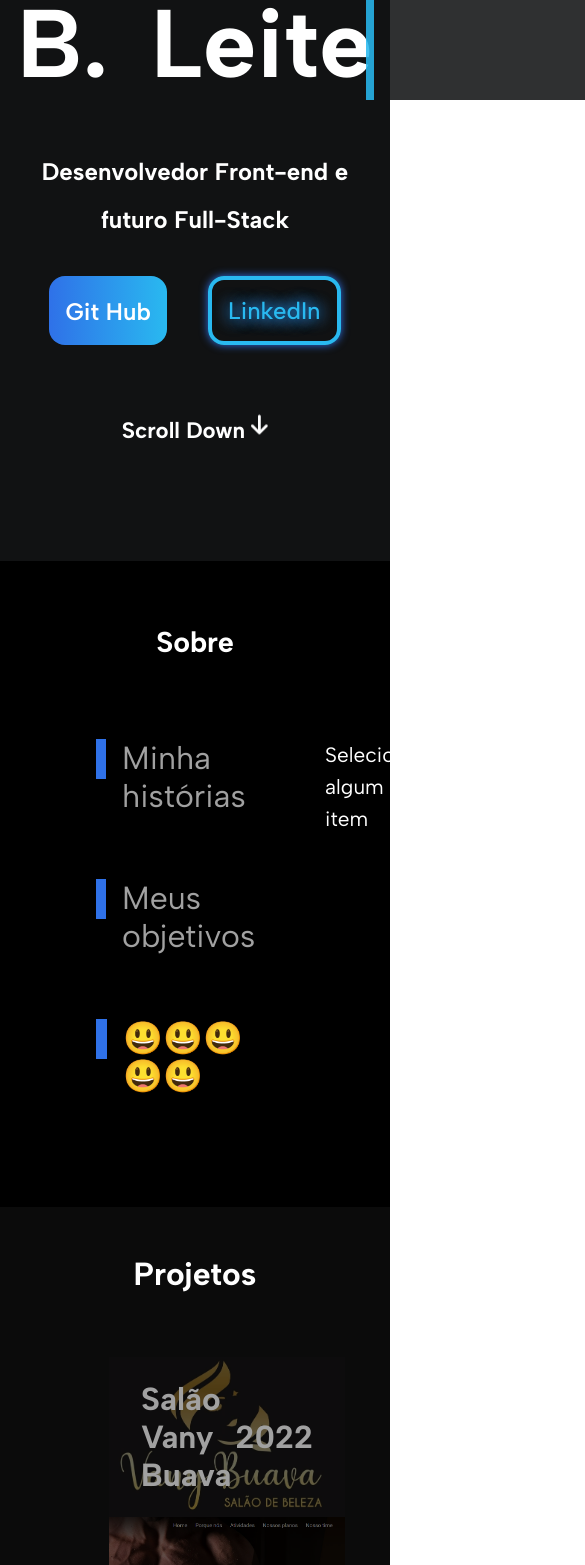
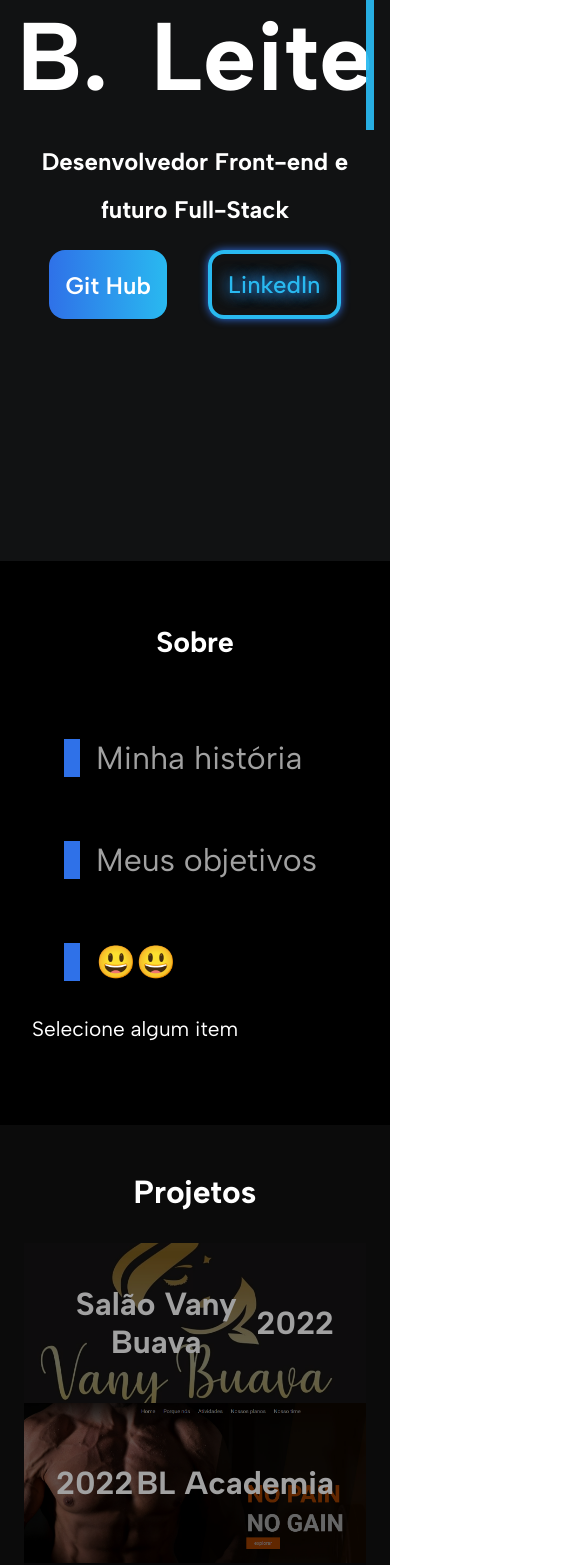
Before and after one commit to Vinicius-B-Leite/portfolio, a React (Create React App) app: page / in a window 390 px wide. Shown: the part 283-1848 px from the top of the page, 585 px wide, since content can reach past the window. Built offline with nearby package versions, Linux system fonts and the light colour scheme.

Commit message:
responsivo foi adicionado

```diff
--- a/src/componentes/botaoGradiente/index.js
+++ b/src/componentes/botaoGradiente/index.js
@@ -3,6 +3,6 @@ import './estilos.scss';
 
 export default function BotaoGradiente(props){
     return(
-        <a className='botao-gradiente' href={props.link}>{props.children}</a>
+        <a className='botao-gradiente' target="blank" href={props.link}>{props.children}</a>
     )
 }
--- a/src/componentes/botaoVazado/index.js
+++ b/src/componentes/botaoVazado/index.js
@@ -3,6 +3,6 @@ import './estilos.scss'
 
 export default function BotaoVazado(props){
     return(
-        <a href={props.link} onClick={props.onClick} className="botao-vazado">{props.children}</a>
+        <a href={props.link} target="blanck" onClick={props.onClick} className="botao-vazado">{props.children}</a>
     )
 }
--- a/src/componentes/home/estilos.scss
+++ b/src/componentes/home/estilos.scss
@@ -11,7 +11,7 @@
     h3 {
         text-align: center;
         font-size: 1.4rem;
-        margin-top: 15rem;
+        margin-top: .5rem;
 
         .icon {
             font-size: 1.4rem;
@@ -58,7 +58,7 @@
 
         h2 {
             padding-left: 12rem;
-            padding-top: 3rem;
+            padding-top: 2rem;
         }
 
         .conteiner-botao {
@@ -71,14 +71,27 @@
 
 
     @media screen and (max-width: 1500px) {
-        h3 {
-            margin-top: 4rem;
+        h3{
+            margin-top: 0;
+        }
+        .hero-detalhes{
+            h2{
+                padding-top: .5rem;
+            }
+            .profissao{
+                padding-bottom: 1rem;
+            }
+
         }
     }
 
     @media screen and (max-width: 1195px) {
         .hero-detalhes {
             width: 100%;
+            h2{
+                padding-left: 0;
+                text-align: center;
+            }
         }
     }
 
@@ -86,26 +99,30 @@
         .hero-detalhes {
             padding: .5rem;
         }
-    }
 
-    @media screen and (max-width: 555px) {
-        .hero-detalhes {
-            h1 {
-                line-height: 5rem;
-            }
+        h3{
+            padding-top: 2rem;
         }
     }
 
+
+
     @media screen and (max-width: 372px) {
         .hero-detalhes {
-            h1 {
-                line-height: 5rem;
-                padding-top: 1rem;
+            .titulo-animado {
+                font-size: 5rem;
+
             }
 
             h2 {
                 line-height: 3rem;
             }
+        }
+    }
+
+    @media screen and (max-width: 560px) {
+        h3{
+            display: none;
         }
     }
 
--- a/src/componentes/projetos/estilos.scss
+++ b/src/componentes/projetos/estilos.scss
@@ -20,9 +20,8 @@
         }
 
         .caixa {
-            width: 90%;
+            width: 100%;
             box-sizing: border-box;
-            padding: 2rem;
             .caixa-items {
                 width: 100%;
                 height: 10rem;
@@ -32,6 +31,8 @@
                 justify-content: space-between;
                 align-items: center;
                 padding: 0 2rem;
+                box-sizing: border-box
+                ;
                 cursor: pointer;
                 img {
                     position: absolute;
@@ -46,6 +47,7 @@
                 h3{
                     color: $cinza;
                     font-size: 2rem;
+                    text-align: center;
                 }
 
                 &:hover{
@@ -62,4 +64,18 @@
             }
         }
     }
+
+    @media screen and (max-width: 1000px) {
+        .conteiner{
+            padding: 3rem 1rem;
+        }
+    }
+
+    @media screen and (max-width: 475px) {
+        .conteiner{
+            .caixa{
+                padding: 0 .5rem;
+            }
+        }
+    }
 }
--- a/src/componentes/projetos/index.js
+++ b/src/componentes/projetos/index.js
@@ -59,7 +59,7 @@ export default function Projetos(){
                     () => limite <= 2 ? setLimite(() => limite += projetos.length - limite) : setLimite(() => limite -= 1)
                     }>
                         {limite > 2 ? "Ver menos" : "Ver mais"}
-                    </BotaoVazado>
+                </BotaoVazado>
             </div>
         </section>
     )
--- a/src/componentes/rodape/estilos.scss
+++ b/src/componentes/rodape/estilos.scss
@@ -2,8 +2,9 @@
 
 .rodape{
     display: flex;
-    justify-content: space-evenly;
+    justify-content: space-between;
     align-items: center;
+    flex-wrap: wrap;
 
     padding: 2rem;
 
@@ -14,12 +15,18 @@
     }
     ul{
         list-style: none;
+        padding-bottom: 2rem;
         li{
             padding: .5rem;
             font-size: 1.2rem;
+            text-align: center;
             a{
                 color: $branco;
             }
         }
     }
+
+    @media screen  and (max-width: 730px){
+        flex-direction: column;
+    }
 }
--- a/src/componentes/sobre/estilos.scss
+++ b/src/componentes/sobre/estilos.scss
@@ -13,7 +13,6 @@
     }
     .conteiner{
         display: flex;
-        flex-direction: row;
         justify-content: space-evenly;
         .sobre-opcoes{
             ul{
@@ -24,12 +23,13 @@
                     cursor: pointer;
                     color: $cinza;
                     span{
+                        display: flex;
                         font-size: 2rem;
                         color: $cinza;
                     }
                     .linha{
                         width: 1rem;
-                        height: 2.5rem;
+                        height: 100%;
                         background-color: $azul;
                         margin-right: 1rem;
                     }
@@ -56,4 +56,41 @@
             text-align: justify;
         }
     }
+
+    @media screen and (max-width: 1060px) {
+        .conteiner{
+            padding: 3rem 2rem;
+        }
+    }
+
+
+    @media screen and (max-width: 995px) {
+        .conteiner{
+            li{
+                padding: 1rem;
+            }
+        }
+    }
+
+    @media screen and (max-width: 700px) {
+        .conteiner{
+            flex-wrap: wrap;
+            .sobre-opcoes{
+                ul{
+                    display: flex;
+                    flex-wrap: wrap;
+                }
+            }
+            .sobre-descricao{
+                width: 100%;
+            }
+        }
+    }
+    @media screen and (max-width: 500px) {
+        .conteiner{
+            .sobre-descricao{
+                padding: 0;
+            }
+        }
+    }
 }
--- a/src/componentes/sobre/index.js
+++ b/src/componentes/sobre/index.js
@@ -4,7 +4,7 @@ import './estilos.scss'
 export default function Sobre(){
     const informacoes = [
         {
-            titulo: 'Minha histórias',
+            titulo: 'Minha história',
             descricao: 'Eu sou um garoto de 16 anos e sou apaixonado por programação, animais e musculação. Descobri minha paixão em criar programas aos 13 anos quando meu irmão mais velho me aconselhava a estudar isso e que seria a profissão do futuro. Nesta época eu não levava muito a sério os estudos, pois queria programar somente para fazer hack de joguinhos, mas depois de entrar na Etec (ensino médio com técnico) me encontrei na programação web e desde então venho dando o meu melhor nos estudos para atingir meus objetivos.'
         },
         {
@@ -12,7 +12,7 @@ export default function Sobre(){
             descricao: 'Pensando em longo prazo, meu maior objetivo é atingir a independência financeira através de investimento e um possível empreendedorismo. Mas para agora quero aprimorar meus conhecimentos em programação para agregar um valor maior na empresas e, consequentemente, na vida das pessoas. Para que isso aconteça tenho que sempre estar estudando e me tornando a minha melhor versão. Um desejo que eu tenho, além de conquistar uma oportunidade, é fazer o curso Full Stack do Programador Br para aprender mais e conquistar os meus objetivos já falados.'
         },
         {
-            titulo: '😃😃😃😃😃',
+            titulo: '😃😃',
             descricao: 'Você se interessou? Vamos bater um papo!'
         }
 
@@ -32,8 +32,8 @@ export default function Sobre(){
                                         setMostrarQual(index)
                                         setAtivado(true)}
                                         }>
-                                        <div className={ativado && index === mostrarQual ? "linha ativado" : "linha"}></div>
-                                        <span className={ativado && index === mostrarQual ? "titulo-ativado" : ''}>{informacao.titulo}</span>
+
+                                        <span className={ativado && index === mostrarQual ? "titulo-ativado" : ''}><div className={ativado && index === mostrarQual ? "linha ativado" : "linha"}></div>{informacao.titulo}</span>
                                     </li>)
 
                         })}
--- a/src/componentes/tecnologias/estilos.scss
+++ b/src/componentes/tecnologias/estilos.scss
@@ -1,16 +1,18 @@
 @import '../config/estilo.scss';
 
 .tecnologias{
-    padding: 3rem;
     background-color: $preto2;
     .conteiner{
         display: flex;
         justify-content: space-between;
         .tecnologias-grid{
+            width: 50%;
             display: grid;
-            grid-template-columns: 10rem 10rem 10rem;
-            grid-template-rows: 10rem 10rem;
+            grid-template-columns: repeat(auto-fit, 10rem) ;
+            grid-template-rows: repeat(auto-fit, 10rem);
             gap: 3rem;
+            box-sizing: border-box;
+            justify-content: center;
             .card{
                 background-color: $preto3;
                 border-radius: 1rem;
@@ -30,7 +32,9 @@
         }
         .descricao{
             width: 50%;
+            padding: 0 1rem;
             color:$branco;
+            text-align: center;
             h3{
                 font-size: 3rem;
                 padding-bottom: 1rem;
@@ -49,4 +53,21 @@
         height: .2rem;
         margin-top: 5rem;
     }
+
+     @media screen and (max-width: 1150px) {
+        .conteiner{
+            flex-wrap: wrap;
+            padding: 3rem 1rem;
+            .tecnologias-grid{
+                width: 100%;
+            }
+            .descricao{
+                width: 100%;
+                h3{
+                    padding-top: 2rem;
+                }
+            }
+        }
+     }
+
 }
--- a/src/index.scss
+++ b/src/index.scss
@@ -4,3 +4,7 @@
   padding: 0;
   font-family: 'Albert Sans', sans-serif;
 }
+
+html, body{
+  overflow-x: hidden;
+}
```
Also changed, not shown: src/componentes/tecnologias/index.js (+10 -10 lines).
